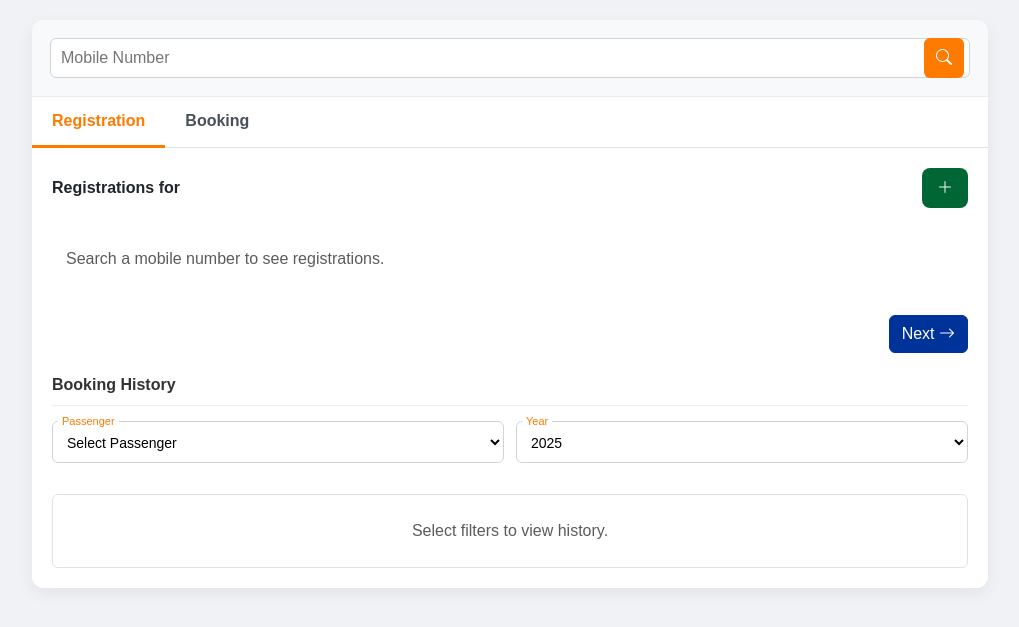
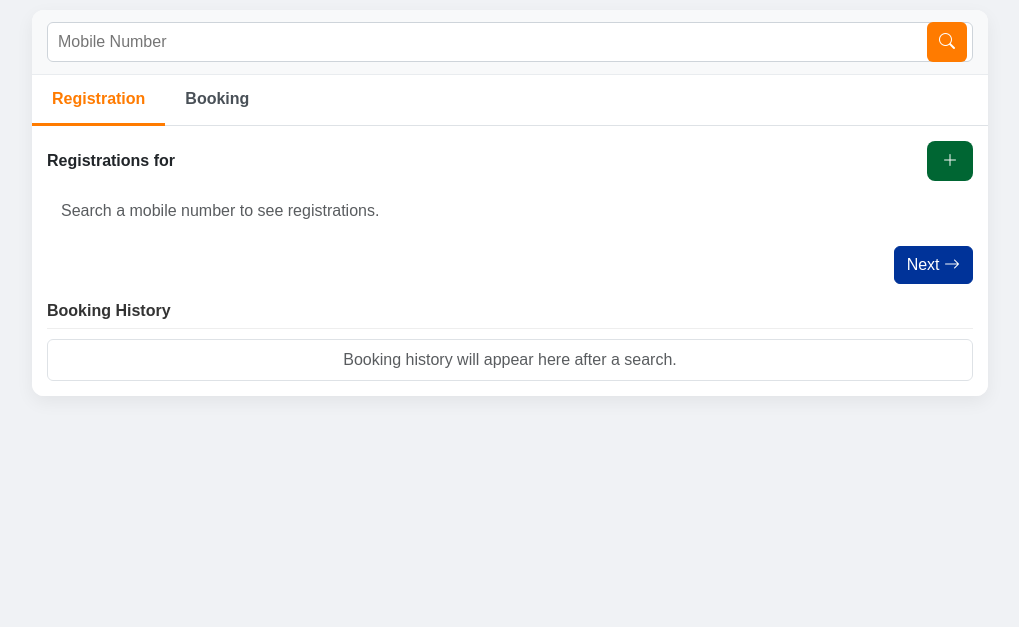
Before and after one commit to poultryprj/Yatra_darshan, a Django app: template templates/Registration1.html in a window 1280 px wide. Shown: the part 55-682 px from the top of the page, without its empty margins (130-1149 px from the left). Run offline with Django 5.2, Linux system fonts and the light colour scheme; the template is opened without the code that fills it, so the values that code supplies are empty; some libraries are stand-ins or nearby versions.

Commit message:
ticketBookingFlow

```diff
--- a/templates/Registration1.html
+++ b/templates/Registration1.html
@@ -621,6 +621,33 @@
         }
         .ticket-summary-actions .btn {
             margin-left: 5px;
+        }
+        /* ----- END OF NEW CSS ----- */
+
+        /* ----- NEW CSS FOR COMPACT LAYOUT ----- */
+        .container-main {
+            margin: 65px auto 30px; /* Reduced top margin */
+        }
+        .search-bar-top {
+            padding: 12px 15px; /* Reduced padding */
+        }
+        .tab-content {
+            padding: 15px; /* Reduced padding inside tabs */
+        }
+        .registration-list-header {
+            margin-bottom: 10px; /* Tighter spacing */
+        }
+        .section-header {
+            margin-top: 15px;  /* Tighter spacing above headers */
+            margin-bottom: 10px; /* Tighter spacing below headers */
+            padding-bottom: 5px;
+        }
+        .list-group-item {
+            padding-top: 8px !important;    /* Reduced vertical padding on all list items */
+            padding-bottom: 8px !important;
+        }
+        .next-tab-button {
+            margin-top: 15px; /* Reduced space above "Next" button */
         }
         /* ----- END OF NEW CSS ----- */
 
@@ -694,22 +721,9 @@
                     </div>
 
                     <div class="section-header">Booking History</div>
-                    <div class="history-filters">
-                        <div class="floating">
-                            <select id="historyPassenger" placeholder=" ">
-                                <option value="">Select Passenger</option>
-                            </select>
-                            <label>Passenger</label>
-                        </div>
-                        <div class="floating">
-                            <select id="historyYear" placeholder=" ">
-                                <option value="">Select Year</option>
-                            </select>
-                            <label>Year</label>
-                        </div>
-                    </div>
+
                     <div id="bookingHistoryList" class="list-group">
-                         <li class="list-group-item text-center text-muted py-4">Select filters to view history.</li>
+                         <li class="list-group-item text-center text-muted py-4">Booking history will appear here after a search.</li>
                     </div>
                 </div>
 
@@ -1069,8 +1083,6 @@
     const regActionBar = new bootstrap.Offcanvas(document.getElementById('regActionBar'));
     const regForm = document.getElementById('regForm');
     const btnRegNext = document.getElementById('btnRegNext');
-    const historyYearSelect = document.getElementById('historyYear');
-    const historyPassengerSelect = document.getElementById('historyPassenger');
     const bookingHistoryList = document.getElementById('bookingHistoryList');
     const selectRoute = document.getElementById('selectRoute');
     const selectYatra = document.getElementById('selectYatra');
@@ -1114,12 +1126,12 @@
             labelMobile.textContent = mob;
             regItemsList.innerHTML = '<li class="list-group-item text-center text-muted py-2">Loading registrations...</li>';
 
-            try {
+             try {
                 const resp = await postForm('search_list', { search: mob });
                 if (resp.message_code === 1000 && Array.isArray(resp.message_data)) {
                     currentRegistrations = resp.message_data;
                     renderRegistrationList(currentRegistrations, mob);
-                    populatePassengerDropdown(currentRegistrations);
+                    // REMOVE populatePassengerDropdown(currentRegistrations);
                     populatePassengerBookingDropdown(currentRegistrations);
                     if (isExplicitSearch) {
                         showMsg('success', `${currentRegistrations.length} registrations found.`);
@@ -1127,7 +1139,7 @@
                 } else {
                     currentRegistrations = [];
                     renderRegistrationList([], mob);
-                    populatePassengerDropdown([]);
+                    // REMOVE populatePassengerDropdown([]);
                     populatePassengerBookingDropdown([]);
                     showMsg('info', resp.message_text || 'No records found for this number.');
                 }
@@ -1135,17 +1147,18 @@
                 console.error("Search failed:", err);
                 showMsg('error', 'Search failed. Please try again.');
             }
+            // MODIFICATION: Always call fetchBookingHistory after a search attempt.
             await fetchBookingHistory();
         }
 
-        function populatePassengerDropdown(registrations) {
-            historyPassengerSelect.innerHTML = '<option value="">All Passengers</option>';
-            registrations.forEach(r => {
-                const fullName = [r.Firstname, r.Middlename, r.Lastname].filter(Boolean).join(" ");
-                const option = new Option(fullName, r.RegistrationId);
-                historyPassengerSelect.appendChild(option);
-            });
-        }
+        // function populatePassengerDropdown(registrations) {
+        //     historyPassengerSelect.innerHTML = '<option value="">All Passengers</option>';
+        //     registrations.forEach(r => {
+        //         const fullName = [r.Firstname, r.Middlename, r.Lastname].filter(Boolean).join(" ");
+        //         const option = new Option(fullName, r.RegistrationId);
+        //         historyPassengerSelect.appendChild(option);
+        //     });
+        // }
 
         function renderRegistrationList(registrations, mob) {
             regItemsList.innerHTML = '';
@@ -1164,59 +1177,73 @@
             });
         }
 
-        function populateHistoryYears() {
-            const currentYear = new Date().getFullYear();
-            historyYearSelect.innerHTML = '<option value="">Select Year</option>';
-            for (let i = currentYear; i >= currentYear - 5; i--) {
-                const option = new Option(i, i);
-                historyYearSelect.appendChild(option);
-            }
-            historyYearSelect.value = currentYear;
-        }
 
         async function fetchBookingHistory() {
-            const mob = searchMobileInput.value.trim();
-            const year = historyYearSelect.value;
-            const passengerId = historyPassengerSelect.value;
-
-            if (!validMobile(mob) || !year) {
-                bookingHistoryList.innerHTML = '<li class="list-group-item text-center text-muted py-4">Select filters to view history.</li>';
+            if (!currentRegistrations || currentRegistrations.length === 0) {
+                bookingHistoryList.innerHTML = '<li class="list-group-item text-center text-muted py-4">Search for a mobile number to see booking history.</li>';
                 return;
             }
-            bookingHistoryList.innerHTML = '<li class="list-group-item text-center text-muted py-2">Loading history...</li>';
+
+            const allRegIds = currentRegistrations.map(reg => reg.RegistrationId);
+            bookingHistoryList.innerHTML = '<li class="list-group-item text-center text-muted py-2">Loading booking history...</li>';
+
             try {
-                const resp = await postForm('get_booking_history', { mobile: mob, year: year, passengerId: passengerId });
-                if (resp.message_code === 1000 && Array.isArray(resp.message_data) && resp.message_data.length > 0) {
-                    renderBookingHistory(resp.message_data);
+                // We must stringify the array for it to be sent correctly via FormData
+                const payload = { regids: JSON.stringify(allRegIds) };
+                const resp = await postForm('check_booked_tickets', payload);
+
+                if (resp.message_code === 1000 && resp.message_data && resp.message_data.regIdsWithBookedTicket) {
+                    renderBookingHistory(resp.message_data.regIdsWithBookedTicket);
                 } else {
                     bookingHistoryList.innerHTML = `<li class="list-group-item text-center text-muted py-4">${resp.message_text || 'No booking history found.'}</li>`;
                 }
             } catch (err) {
                 console.error("Failed to fetch booking history:", err);
-                bookingHistoryList.innerHTML = '<li class="list-group-item text-center text-muted py-4">Error fetching history.</li>';
-            }
-        }
-
-        function renderBookingHistory(history) {
+                bookingHistoryList.innerHTML = '<li class="list-group-item text-center text-muted py-4">Error fetching booking history.</li>';
+            }
+        }
+
+        function renderBookingHistory(bookedRegIds) {
             bookingHistoryList.innerHTML = '';
-            history.forEach(item => {
-                const li = document.createElement('li');
-                li.className = 'list-group-item d-flex justify-content-between align-items-center';
-                li.innerHTML = `
-                    <div>
-                        <strong>Yatra:</strong> ${item.YatraName || 'N/A'}<br>
-                        <strong>Date:</strong> ${item.YatraDate || 'N/A'}<br>
-                        <strong>Seats:</strong>${item.Seats || 'N/A'}
-                    </div>
-                    <div>
-                        <strong>Total:</strong>₹${item.AmountPaid || '0'}<br>
-                        <span class="badge bg-secondary">${item.Status || 'Booked'}</span>
-                    </div>`;
-                bookingHistoryList.appendChild(li);
+
+            if (bookedRegIds.length === 0) {
+                bookingHistoryList.innerHTML = '<li class="list-group-item text-center text-muted py-4">No active bookings found for these registrations.</li>';
+                return;
+            }
+
+            // Sort the IDs numerically as requested before displaying
+            const sortedIds = bookedRegIds.map(id => parseInt(id, 10)).sort((a, b) => a - b);
+
+            sortedIds.forEach(id => {
+                const registration = currentRegistrations.find(reg => parseInt(reg.RegistrationId, 10) === id);
+
+                if (registration) {
+                    const fullName = `${registration.Firstname || ''} ${registration.Lastname || ''}`.trim();
+                    const li = document.createElement('li');
+                    li.className = 'list-group-item d-flex justify-content-between align-items-center';
+
+                    // START: MODIFY THIS HTML BLOCK
+                    li.innerHTML = `
+                        <span>${fullName}</span>
+                        <div class="btn-group" role="group">
+                            <button type="button" class="btn btn-sm btn-outline-primary btn-edit-booking" title="Edit Booking" data-reg-id="${registration.RegistrationId}">
+                                <i class="bi bi-pencil-fill"></i>
+                            </button>
+                            <button type="button" class="btn btn-sm btn-outline-danger btn-delete-booking" title="Delete Booking" data-reg-id="${registration.RegistrationId}">
+                                <i class="bi bi-trash-fill"></i>
+                            </button>
+                            <button type="button" class="btn btn-sm btn-outline-secondary btn-print-card" title="Print Ticket" data-reg-id="${registration.RegistrationId}">
+                                <i class="bi bi-printer-fill"></i>
+                            </button>
+                        </div>
+                    `;
+                    // END: MODIFY THIS HTML BLOCK
+                    bookingHistoryList.appendChild(li);
+                }
             });
         }
 
-        return { doSearch, populateHistoryYears, fetchBookingHistory };
+        return { doSearch, fetchBookingHistory };
     })();
 
     // --- MODULE FOR REGISTRATION FORM (OFFCANVAS) ---
@@ -1711,7 +1738,7 @@
         ticketDetailsModal = new bootstrap.Modal(document.getElementById('ticketDetailsModal'));
 
         // 2. Set up initial page state for Registration tab
-        RegistrationDisplay.populateHistoryYears();
+        //RegistrationDisplay.populateHistoryYears();
         sessionStorage.removeItem('lastSearchMobile');
         searchMobileInput.value = '';
         labelMobile.textContent = '';
@@ -1735,8 +1762,8 @@
             RegistrationForm.openForm('insert', null, mob);
         });
         regForm.addEventListener('submit', RegistrationForm.handleSubmit);
-        historyYearSelect.addEventListener('change', RegistrationDisplay.fetchBookingHistory);
-        historyPassengerSelect.addEventListener('change', RegistrationDisplay.fetchBookingHistory);
+        // historyYearSelect.addEventListener('change', RegistrationDisplay.fetchBookingHistory);
+        // historyPassengerSelect.addEventListener('change', RegistrationDisplay.fetchBookingHistory);
         btnRegNext.addEventListener('click', () => { new bootstrap.Tab(document.getElementById('booking-tab')).show(); });
         bookingTabButton.addEventListener('shown.bs.tab', () => {
             Booking.loadBookingData();
@@ -1791,6 +1818,82 @@
                 Booking.calculateTotalFees();
              }
         });
+
+        // START: ADD THIS NEW EVENT LISTENER
+        bookingHistoryList.addEventListener('click', async (e) => {
+
+            const deleteBtn = e.target.closest('.btn-delete-booking'); // Use closest to handle clicks on the icon inside the button
+            if (deleteBtn) {
+                const regIdToCancel = deleteBtn.dataset.regId;
+
+                if (!regIdToCancel) {
+                    showMsg('error', 'Could not find Registration ID for cancellation.');
+                    return;
+                }
+
+                Swal.fire({
+                    title: 'Are you sure?',
+                    text: "You are about to cancel all tickets associated with this registration. This action cannot be undone!",
+                    icon: 'warning',
+                    showCancelButton: true,
+                    confirmButtonColor: '#d33',
+                    cancelButtonColor: '#6c757d',
+                    confirmButtonText: 'Yes, cancel it!'
+                }).then(async (result) => {
+                    if (result.isConfirmed) {
+                        showMsg('info', 'Cancelling tickets...', 'Please Wait');
+                        try {
+                            const payload = {
+                                action: 'cancel_ticket', // This action will be handled by registration_api1 proxy
+                                RegistrationId: regIdToCancel
+                            };
+                            const resp = await postForm('cancel_ticket', payload); // Call the proxy endpoint with the new action
+
+                            if (resp.message_code === 1000) {
+                                showMsg('success', resp.message_text || 'Tickets cancelled successfully.');
+                                // Refresh the booking history to reflect changes
+                                RegistrationDisplay.fetchBookingHistory();
+                            } else {
+                                showMsg('error', resp.message_text || 'Failed to cancel tickets.');
+                            }
+                        } catch (err) {
+                            console.error("Cancellation failed:", err);
+                            showMsg('error', 'An error occurred during cancellation. Please try again.');
+                        }
+                    }
+                });
+            }
+            const printBtn = e.target.closest('.btn-print-card');
+
+            if (printBtn) {
+                const regId = printBtn.dataset.regId;
+                if (!regId) {
+                    showMsg('error', 'Could not find Registration ID.');
+                    return;
+                }
+
+                showMsg('info', 'Generating pilgrim card...', 'Please Wait');
+
+                try {
+                    const resp = await postForm('get_pilgrim_card', { RegistrationId: regId });
+                    console.log('Final URL from backend:', resp.message_data);
+
+                    if (resp.message_code === 1000 && resp.message_data) {
+                        // The backend now sends the complete URL. No more cleaning needed.
+                        const fullImageUrl = resp.message_data;
+
+                        // Open the URL directly
+                        window.open(fullImageUrl, '_blank');
+                        Swal.close();
+                    } else {
+                        showMsg('error', resp.message_text || 'Failed to generate card.');
+                    }
+                } catch (err) {
+                    console.error("Print card failed:", err);
+                    showMsg('error', 'An error occurred while contacting the server.');
+                }
+            }
+        });
     });
 </script>
 </body>
```
Also changed, not shown: darshan_yatra/views.py (+113 -0 lines), 3 other files.
